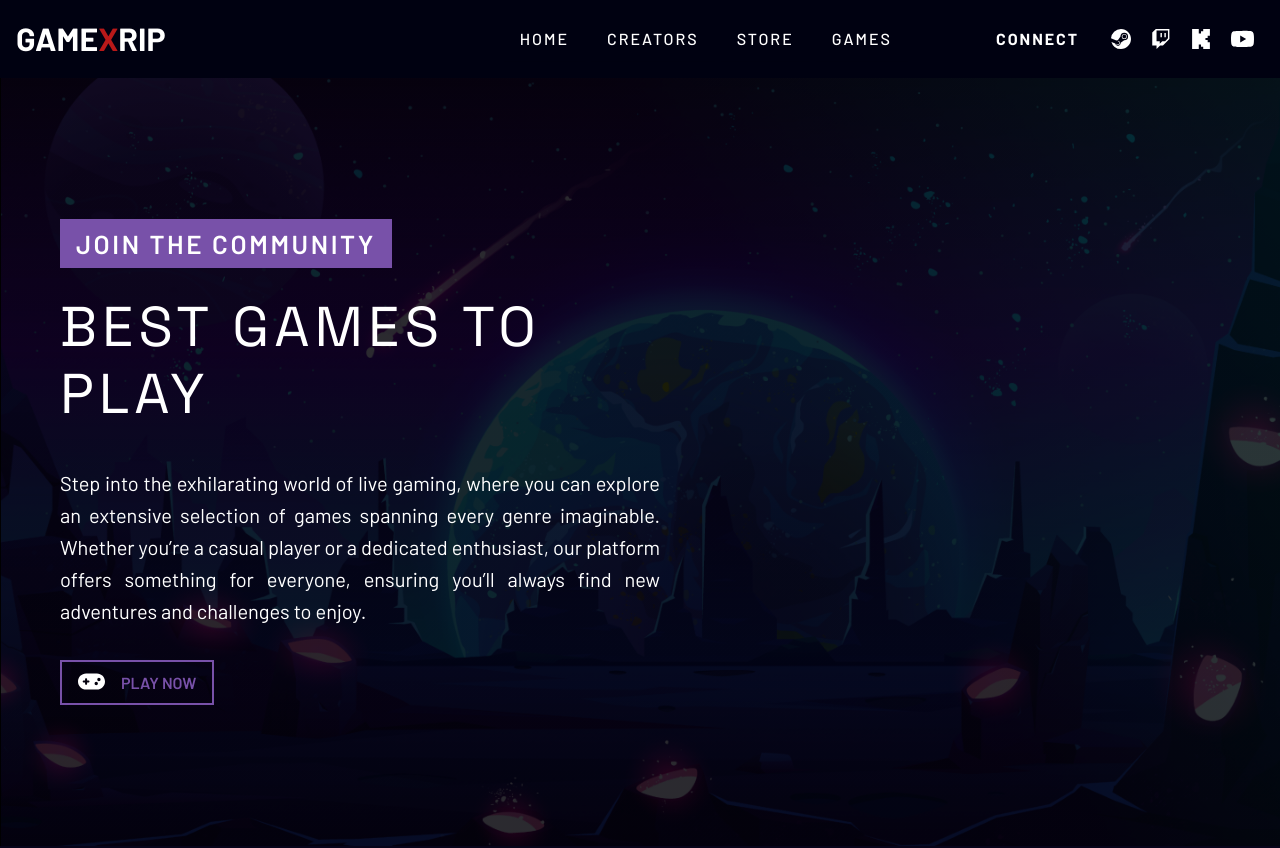
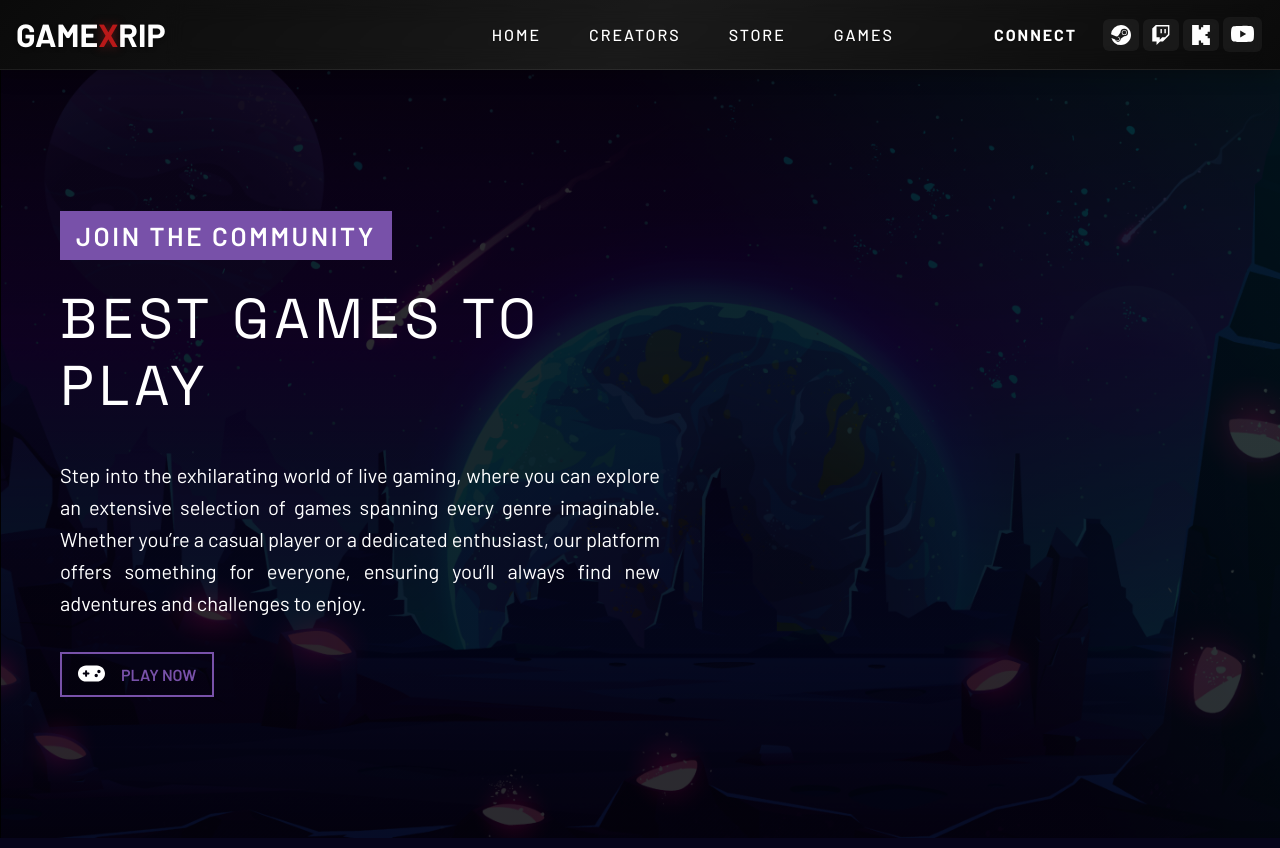
Before and after one commit to PrashantaDA/GameXRip, a React (Vite) app: page / in a window 1280 px wide. Shown: the top 848 px of the page. Built offline with nearby package versions, Linux system fonts and the light colour scheme; no server answers.

Commit message:
Navbar Final Design

```diff
--- a/package.json
+++ b/package.json
@@ -18,7 +18,9 @@
     "react-icons": "^5.5.0",
     "react-redux": "^9.2.0",
     "react-router-dom": "^7.6.0",
+    "react-slick": "^0.30.3",
     "sass": "^1.89.0",
+    "slick-carousel": "^1.8.1",
     "styled-components": "^6.1.18"
   },
   "devDependencies": {
--- a/src/components/common/Navbar.jsx
+++ b/src/components/common/Navbar.jsx
@@ -120,37 +120,115 @@ const Navbar = () => {
 export default Navbar;
 
 const NavbarWrapper = styled.div`
-	min-height: 78px;
-	background: #000111;
+	min-height: 70px;
+	background: linear-gradient(135deg, #0a0a0a 0%, #1a1a1a 50%, #0a0a0a 100%);
+	box-shadow: 0 2px 20px rgba(0, 0, 0, 0.3);
+	position: sticky;
+	top: 0;
+	z-index: 1000;
 
 	.navbar-brand {
 		font-weight: 700;
 		font-size: 32px;
+		position: relative;
+		transition: all 0.3s ease;
+		text-shadow: 0 2px 4px rgba(0, 0, 0, 0.3);
 
 		span {
 			color: #b91919;
+			position: relative;
+			text-shadow: 0 0 10px rgba(185, 25, 25, 0.5);
+
+			&::after {
+				content: "";
+				position: absolute;
+				bottom: -2px;
+				left: 0;
+				width: 100%;
+				height: 2px;
+				background: #b91919;
+				transform: scaleX(0);
+				transition: transform 0.3s ease;
+				box-shadow: 0 0 8px rgba(185, 25, 25, 0.5);
+			}
+		}
+
+		&:hover {
+			transform: translateY(-1px);
+
+			span::after {
+				transform: scaleX(1);
+			}
 		}
 	}
 
 	.nav-item {
 		padding: 10px 0;
-		border-bottom: 1px solid rgba(0, 0, 0, 0.08);
+		border-bottom: 1px solid rgba(255, 255, 255, 0.08);
+		position: relative;
+		overflow: hidden;
+
+		&::before {
+			content: "";
+			position: absolute;
+			left: 0;
+			top: 0;
+			width: 3px;
+			height: 100%;
+			background: linear-gradient(to bottom, #b91919, #ff3333);
+			transform: scaleY(0);
+			transition: transform 0.3s ease;
+		}
+
+		&:hover::before {
+			transform: scaleY(1);
+		}
 	}
 
 	.nav-link {
 		text-transform: uppercase;
 		font-weight: 500;
 		letter-spacing: 2px;
-		transition: var(--transition-default);
+		transition: all 0.3s ease;
+		color: #fff;
+		text-shadow: 0 1px 2px rgba(0, 0, 0, 0.3);
+		padding: 12px 20px;
+		display: block;
+		position: relative;
+		background: rgba(255, 255, 255, 0.03);
+		border-radius: 4px;
+		margin: 0 10px;
 
 		&:hover {
-			color: var(--clr-red-normal);
+			color: #fff;
+			text-shadow: 0 1px 4px rgba(0, 0, 0, 0.5);
+			background: rgba(255, 255, 255, 0.08);
+			transform: translateX(5px);
+		}
+
+		&::after {
+			content: "";
+			position: absolute;
+			bottom: 0;
+			left: 50%;
+			width: 0;
+			height: 2px;
+			background: linear-gradient(to right, #b91919, #ff3333);
+			transition: all 0.3s ease;
+			transform: translateX(-50%);
+			box-shadow: 0 0 8px rgba(185, 25, 25, 0.5);
+		}
+
+		&:hover::after {
+			width: 70%;
 		}
 	}
 
 	.connect-text {
 		letter-spacing: 2px;
 		text-decoration: underline 2px;
+		color: #fff;
+		text-shadow: 0 1px 2px rgba(0, 0, 0, 0.3);
 	}
 
 	.connect-item {
@@ -166,23 +244,31 @@ const NavbarWrapper = styled.div`
 		display: flex;
 		align-items: center;
 		justify-content: center;
-		transition: var(--transition-default);
+		transition: all 0.3s ease;
+		color: #fff;
+		background: rgba(255, 255, 255, 0.05);
+		backdrop-filter: blur(4px);
+		border-radius: 6px;
 
 		&:hover {
-			color: var(--clr-violet-normal);
+			transform: translateY(-2px) scale(1.05);
 		}
 
 		&.steam:hover {
 			color: #194c64;
+			background: rgba(25, 76, 100, 0.2);
 		}
 		&.twitch:hover {
 			color: #9147ff;
+			background: rgba(145, 71, 255, 0.2);
 		}
 		&.kick:hover {
 			color: #53fc18;
+			background: rgba(83, 252, 24, 0.2);
 		}
 		&.youtube:hover {
 			color: #ff0000;
+			background: rgba(255, 0, 0, 0.2);
 		}
 	}
 
@@ -192,13 +278,14 @@ const NavbarWrapper = styled.div`
 		top: 0;
 		width: 280px;
 		height: 100%;
-		background-color: var(--clr-gray);
-		box-shadow: rgba(100, 100, 111, 0.2) 0px 7px 29px 0px;
+		background: linear-gradient(135deg, #0a0a0a 0%, #1a1a1a 50%, #0a0a0a 100%);
+		box-shadow: -5px 0 25px rgba(0, 0, 0, 0.5);
 		padding: 60px 20px 16px;
 		text-align: center;
 		transform: translateX(100%);
-		transition: var(--transition-default);
+		transition: all 0.4s cubic-bezier(0.4, 0, 0.2, 1);
 		z-index: 999;
+		backdrop-filter: blur(10px);
 
 		&.show {
 			transform: translateX(0);
@@ -209,23 +296,51 @@ const NavbarWrapper = styled.div`
 		position: absolute;
 		top: 20px;
 		right: 20px;
-		transition: var(--transition-default);
+		transition: all 0.3s ease;
+		color: #fff;
+		background: rgba(255, 255, 255, 0.05);
+		padding: 8px;
+		border-radius: 6px;
+		box-shadow: 0 2px 8px rgba(0, 0, 0, 0.2);
+
 		&:hover {
-			transform: scale(1.2);
+			transform: scale(1.1);
+			background: rgba(255, 255, 255, 0.1);
+			box-shadow: 0 4px 12px rgba(0, 0, 0, 0.3);
+		}
+
+		&:active {
+			transform: scale(0.95);
 		}
 	}
 
 	.navbar-show-btn {
-		transition: var(--transition-default);
+		transition: all 0.3s ease;
+		color: #fff;
+		background: rgba(255, 255, 255, 0.05);
+		padding: 8px;
+		border-radius: 6px;
+		backdrop-filter: blur(4px);
+		box-shadow: 0 2px 8px rgba(0, 0, 0, 0.2);
+
 		&:hover {
-			transform: scale(1.2);
+			transform: scale(1.1);
+			background: rgba(255, 255, 255, 0.1);
+			box-shadow: 0 4px 12px rgba(0, 0, 0, 0.3);
+		}
+
+		&:active {
+			transform: scale(0.95);
 		}
 	}
 
 	@media screen and (min-width: 992px) {
+		border-bottom: 1px solid rgba(255, 255, 255, 0.08);
+
 		.navbar-show-btn {
 			display: none;
 		}
+
 		.navbar-collapse {
 			transform: translateX(0);
 			position: relative;
@@ -234,56 +349,68 @@ const NavbarWrapper = styled.div`
 			align-items: center;
 			justify-content: flex-end;
 			width: 100%;
-			background-color: transparent;
+			background: transparent;
 			box-shadow: none;
 		}
+
 		.navbar-content {
 			display: flex;
 			align-items: center;
 			justify-content: space-between;
 		}
+
 		.nav-item {
-			margin-left: 6px;
+			margin-left: 8px;
+			border: none;
+			overflow: visible;
+
+			&::before {
+				display: none;
+			}
 		}
+
 		.navbar-nav {
 			display: flex;
+			margin-right: 32px;
 		}
+
 		.navbar-hide-btn {
 			display: none;
 		}
+
 		.nav-link {
-			color: var(--clr-white);
-			padding: 1px 10px;
+			padding: 8px 16px;
+			background: transparent;
+			margin: 0;
+
+			&:hover {
+				transform: translateY(-1px);
+			}
 		}
+
 		.connect-list {
 			display: flex;
 			margin-top: 0;
-			color: var(--clr-white);
-			margin-left: 40px;
+			color: #fff;
+			margin-left: 32px;
+
 			.connect-text {
 				width: auto;
 				margin-bottom: 0;
-				margin-right: 22px;
+				margin-right: 24px;
 				display: none;
 				text-decoration: none;
-			}
-			.connect-link {
-				color: var(--clr-white);
-
-				&.steam:hover {
-					color: #a9a9a9;
-				}
 			}
 		}
 	}
 
 	@media screen and (min-width: 1200px) {
 		.nav-link {
-			padding-right: 16px;
-			padding-left: 16px;
+			padding: 8px 20px;
 		}
+
 		.connect-list {
-			margin-left: 88px;
+			margin-left: 48px;
 
 			.connect-text {
 				display: inline-block;
```
Also changed, not shown: public/PA_bg.jpg (added), 1 other file (tests, documents, lock files or other folders).
